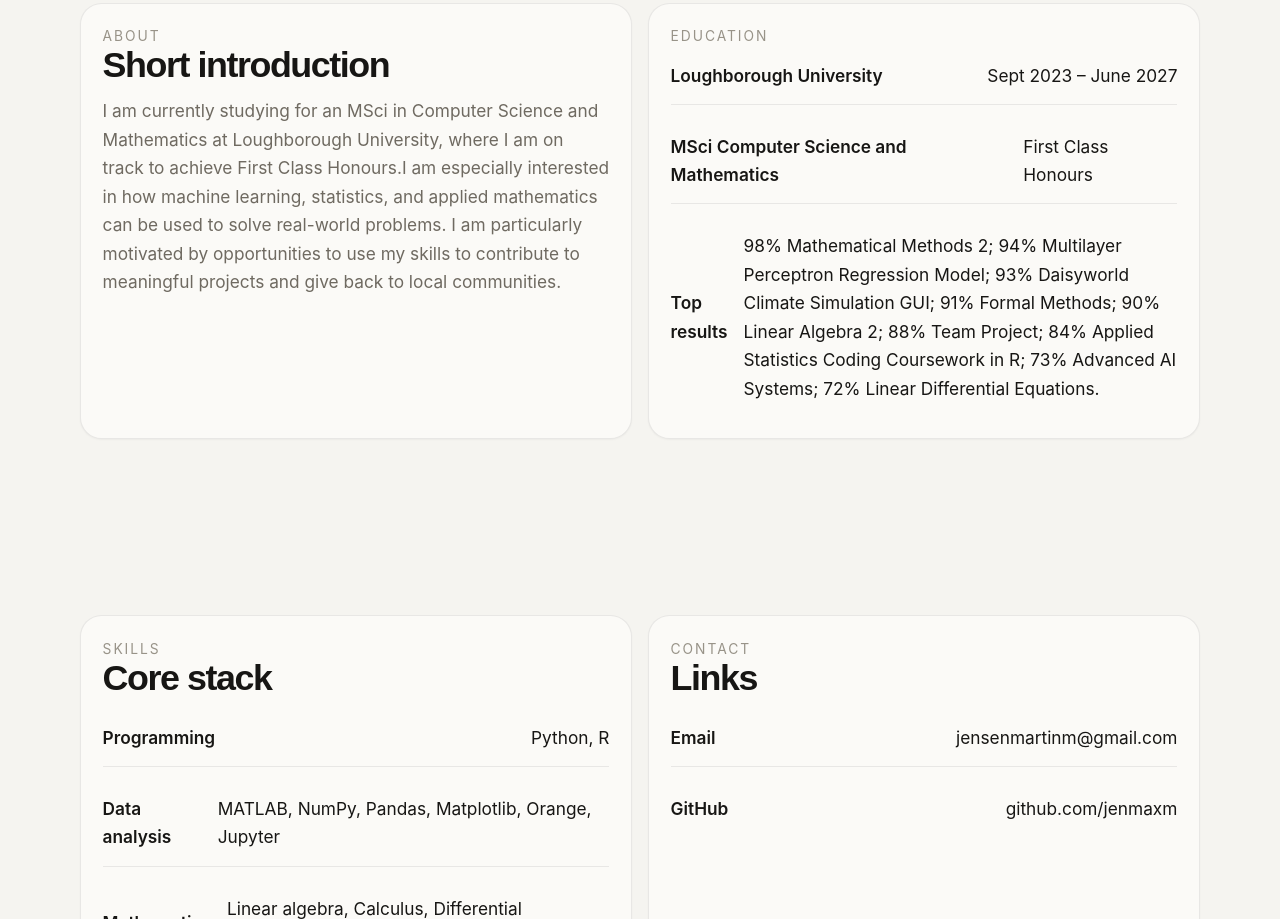
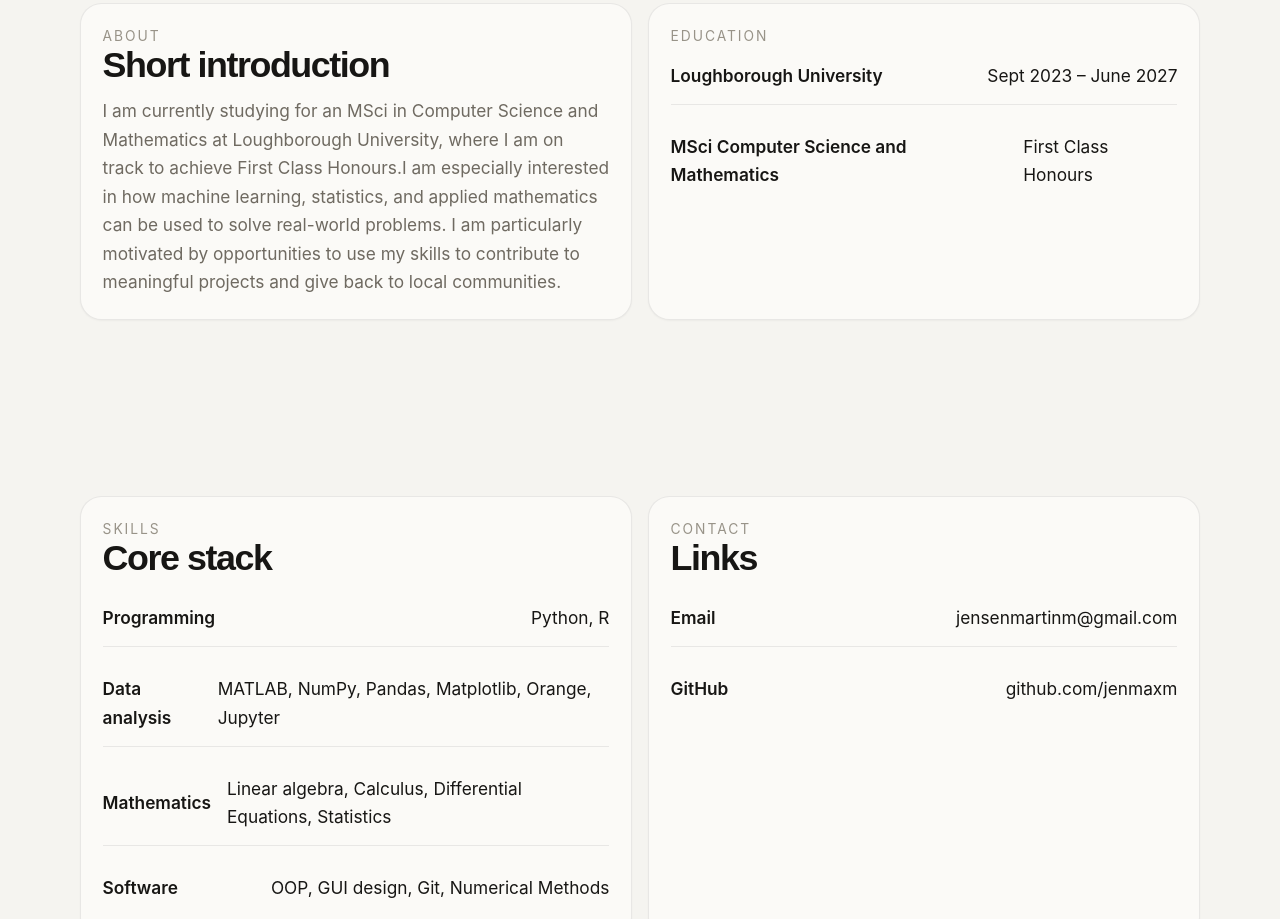
Before and after one commit to jenmaxm/personal_portfolio, a plain HTML site: page index.html in a window 1280 px wide. Shown: the part 888-1807 px from the top of the page. Drawn offline with Linux system fonts and the light colour scheme; a script that the page names is missing; a web font is replaced by a local one.

Commit message:
Remove detailed results from education section
Removed top results from education section.

```diff
--- a/index.html
+++ b/index.html
@@ -79,12 +79,6 @@
           <div class="stack">
             <div class="line"><strong>Loughborough University</strong><span>Sept 2023 – June 2027</span></div>
             <div class="line"><strong>MSci Computer Science and Mathematics</strong><span>First Class Honours</span></div>
-            <div class="line">
-              <strong>Top results</strong>
-              <span>
-                98% Mathematical Methods 2; 94% Multilayer Perceptron Regression Model; 93% Daisyworld Climate Simulation GUI; 91% Formal Methods; 90% Linear Algebra 2; 88% Team Project; 84% Applied Statistics Coding Coursework in R; 73% Advanced AI Systems; 72% Linear Differential Equations.
-              </span>
-            </div>
           </div>
         </article>
       </div>
```
